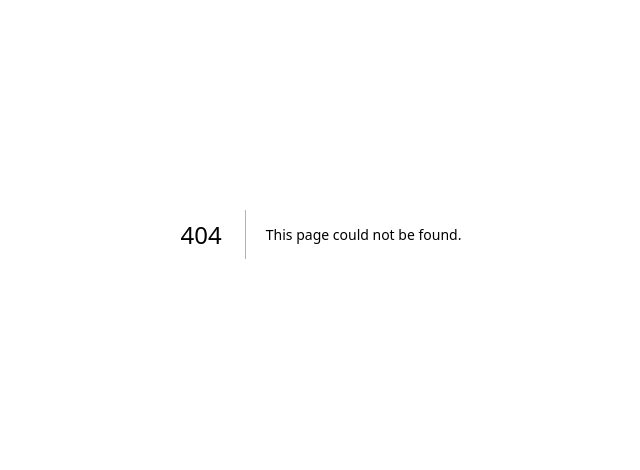
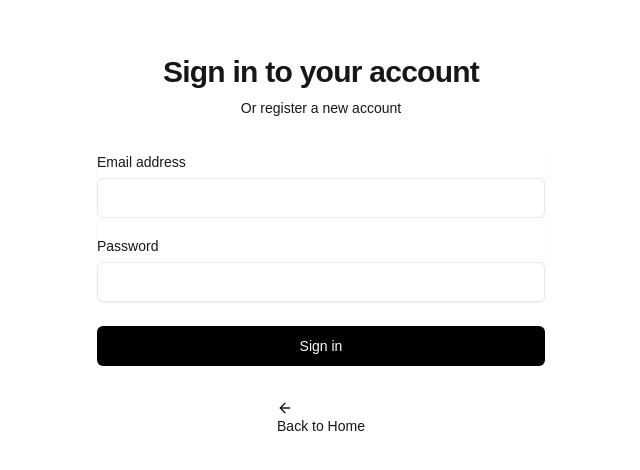
Before and after one commit to o-ga09/graphql-typescript, a Next.js app in the folder frontend/: page /login in a window 1280 px wide. Before the commit this address had no page. Shown: the part 166-636 px from the top of the page, without its empty margins (319-959 px from the left). Built offline with nearby package versions, Linux system fonts and the light colour scheme.

Commit message:
ログイン機能作成

```diff
--- a/frontend/package.json
+++ b/frontend/package.json
@@ -9,6 +9,7 @@
     "lint": "next lint"
   },
   "dependencies": {
+    "@radix-ui/react-label": "^2.1.0",
     "@tailwindcss/forms": "^0.5.9",
     "class-variance-authority": "^0.7.0",
     "clsx": "^2.1.1",
--- /dev/null
+++ b/frontend/src/app/login/page.tsx
@@ -0,0 +1,97 @@
+"use client";
+
+import { useState } from "react";
+import Link from "next/link";
+import { signIn } from "next-auth/react";
+import { useRouter } from "next/navigation";
+import { Button } from "@/components/ui/button";
+import { Input } from "@/components/ui/input";
+import { Label } from "@/components/ui/label";
+import { ArrowLeft } from "lucide-react";
+
+export default function LoginPage() {
+  const [email, setEmail] = useState("");
+  const [password, setPassword] = useState("");
+  const router = useRouter();
+
+  const handleSubmit = async (e: React.FormEvent) => {
+    e.preventDefault();
+    const result = await signIn("credentials", {
+      redirect: false,
+      email,
+      password,
+    });
+    if (result?.error) {
+      // Handle error
+      console.error(result.error);
+    } else {
+      // Redirect to dashboard or home page
+      router.push("/dashboard");
+    }
+  };
+
+  return (
+    <div className="min-h-screen bg-background flex flex-col items-center justify-center p-4">
+      <div className="w-full max-w-md space-y-8">
+        <div className="text-center">
+          <h2 className="mt-6 text-3xl font-bold tracking-tight">
+            Sign in to your account
+          </h2>
+          <p className="mt-2 text-sm text-muted-foreground">
+            Or{" "}
+            <Link
+              href="/register"
+              className="font-medium text-primary hover:text-primary/90"
+            >
+              register a new account
+            </Link>
+          </p>
+        </div>
+        <form className="mt-8 space-y-6" onSubmit={handleSubmit}>
+          <div className="space-y-4 rounded-md shadow-sm">
+            <div>
+              <Label htmlFor="email-address">Email address</Label>
+              <Input
+                id="email-address"
+                name="email"
+                type="email"
+                autoComplete="email"
+                required
+                value={email}
+                onChange={(e) => setEmail(e.target.value)}
+                className="mt-1"
+              />
+            </div>
+            <div>
+              <Label htmlFor="password">Password</Label>
+              <Input
+                id="password"
+                name="password"
+                type="password"
+                autoComplete="current-password"
+                required
+                value={password}
+                onChange={(e) => setPassword(e.target.value)}
+                className="mt-1"
+              />
+            </div>
+          </div>
+
+          <div>
+            <Button type="submit" className="w-full">
+              Sign in
+            </Button>
+          </div>
+        </form>
+      </div>
+      <div className="mt-8">
+        <Button variant="ghost">
+          <Link href="/">
+            <ArrowLeft className="mr-2 h-4 w-4" />
+            Back to Home
+          </Link>
+        </Button>
+      </div>
+    </div>
+  );
+}
--- a/frontend/src/app/page.tsx
+++ b/frontend/src/app/page.tsx
@@ -19,7 +19,7 @@ export default function Home() {
         </p>
         <div className="flex justify-center gap-4">
           <Button size="lg">
-            Get Started
+            <Link href="/get-started">Get Started</Link>
             <ArrowRight className="ml-2 h-5 w-5" />
           </Button>
           <Button size="lg" variant="outline">
@@ -81,7 +81,7 @@ export default function Home() {
             experience today.
           </p>
           <Button size="lg" variant="secondary">
-            Sign Up Now
+            <Link href="/login">Sign Up Now</Link>
             <ArrowRight className="ml-2 h-5 w-5" />
           </Button>
         </div>
--- a/frontend/src/components/ui/button.tsx
+++ b/frontend/src/components/ui/button.tsx
@@ -7,7 +7,7 @@ const buttonVariants = cva(
   {
     variants: {
       variant: {
-        default: "bg-primary text-primary-foreground hover:bg-primary/90",
+        default: "bg-black text-white hover:bg-gray-800",
         destructive:
           "bg-destructive text-destructive-foreground hover:bg-destructive/90",
         outline:
--- /dev/null
+++ b/frontend/src/components/ui/label.tsx
@@ -0,0 +1,26 @@
+"use client";
+
+import * as React from "react";
+import * as LabelPrimitive from "@radix-ui/react-label";
+import { cva, type VariantProps } from "class-variance-authority";
+
+import { cn } from "@/lib/utils";
+
+const labelVariants = cva(
+  "text-sm font-medium leading-none peer-disabled:cursor-not-allowed peer-disabled:opacity-70"
+);
+
+const Label = React.forwardRef<
+  React.ElementRef<typeof LabelPrimitive.Root>,
+  React.ComponentPropsWithoutRef<typeof LabelPrimitive.Root> &
+    VariantProps<typeof labelVariants>
+>(({ className, ...props }, ref) => (
+  <LabelPrimitive.Root
+    ref={ref}
+    className={cn(labelVariants(), className)}
+    {...props}
+  />
+));
+Label.displayName = LabelPrimitive.Root.displayName;
+
+export { Label };
```
Also changed, not shown: 1 other file (tests, documents, lock files or other folders).
